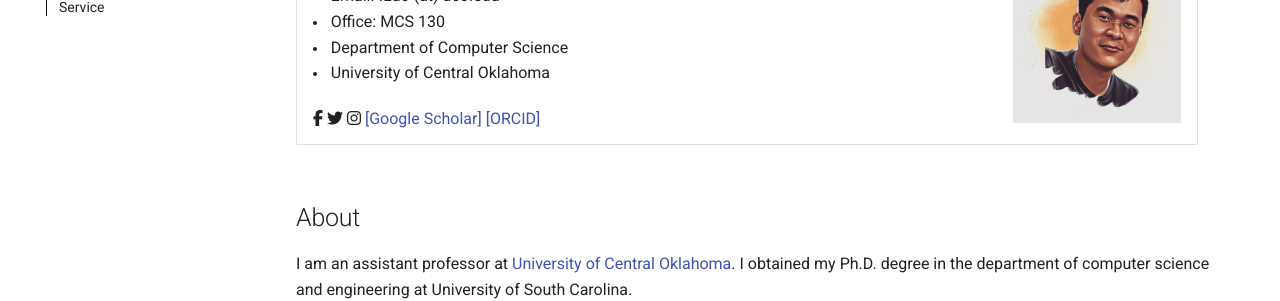
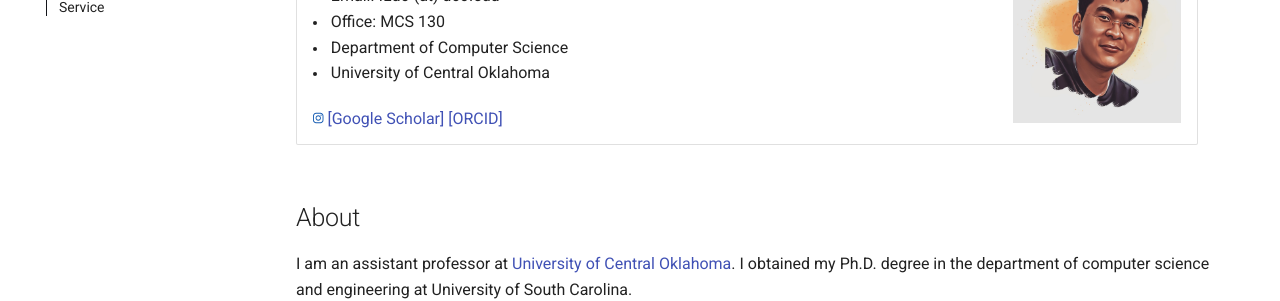
Before and after one commit to fzuo/homepage, an MkDocs documentation site: the page built from docs/index.md, in a window 1280 px wide. Shown: the part 287-588 px from the top of the page. Built offline with MkDocs 1.6.1 and Material for MkDocs 9.7.7, drawn with Linux system fonts in a browser that asks for light colours; nearby versions of some CDN libraries; library files that are not in the unit come from our copies.

Commit message:
Updating files

```diff
--- a/docs/index.md
+++ b/docs/index.md
@@ -17,13 +17,11 @@
 <li> <font size=3>  University of Central Oklahoma </font> </li>
 
 
-<link rel="stylesheet" href="path/to/font-awesome/css/font-awesome.min.css" />
-
 
 <br> <font size=3>
-    <span class="fa fa-facebook"></span>
-    <span class="fa fa-twitter"></span>
-    <span class="fa fa-instagram"></span>
+
+<svg xmlns="http://www.w3.org/2000/svg" height="0.75em" viewBox="0 0 448 512"><!--! Font Awesome Free 6.4.2 by @fontawesome - https://fontawesome.com License - https://fontawesome.com/license (Commercial License) Copyright 2023 Fonticons, Inc. --><style>svg{fill:#1a5fb4}</style><path d="M224.1 141c-63.6 0-114.9 51.3-114.9 114.9s51.3 114.9 114.9 114.9S339 319.5 339 255.9 287.7 141 224.1 141zm0 189.6c-41.1 0-74.7-33.5-74.7-74.7s33.5-74.7 74.7-74.7 74.7 33.5 74.7 74.7-33.6 74.7-74.7 74.7zm146.4-194.3c0 14.9-12 26.8-26.8 26.8-14.9 0-26.8-12-26.8-26.8s12-26.8 26.8-26.8 26.8 12 26.8 26.8zm76.1 27.2c-1.7-35.9-9.9-67.7-36.2-93.9-26.2-26.2-58-34.4-93.9-36.2-37-2.1-147.9-2.1-184.9 0-35.8 1.7-67.6 9.9-93.9 36.1s-34.4 58-36.2 93.9c-2.1 37-2.1 147.9 0 184.9 1.7 35.9 9.9 67.7 36.2 93.9s58 34.4 93.9 36.2c37 2.1 147.9 2.1 184.9 0 35.9-1.7 67.7-9.9 93.9-36.2 26.2-26.2 34.4-58 36.2-93.9 2.1-37 2.1-147.8 0-184.8zM398.8 388c-7.8 19.6-22.9 34.7-42.6 42.6-29.5 11.7-99.5 9-132.1 9s-102.7 2.6-132.1-9c-19.6-7.8-34.7-22.9-42.6-42.6-11.7-29.5-9-99.5-9-132.1s-2.6-102.7 9-132.1c7.8-19.6 22.9-34.7 42.6-42.6 29.5-11.7 99.5-9 132.1-9s102.7-2.6 132.1 9c19.6 7.8 34.7 22.9 42.6 42.6 11.7 29.5 9 99.5 9 132.1s2.7 102.7-9 132.1z"/></svg>
+
 <a href="https://scholar.google.com/citations?hl=en&user=PCRl368AAAAJ">[Google Scholar]</a>
 <a href="https://orcid.org/0000-0001-8902-1753">[ORCID]</a> </font>
 
```
